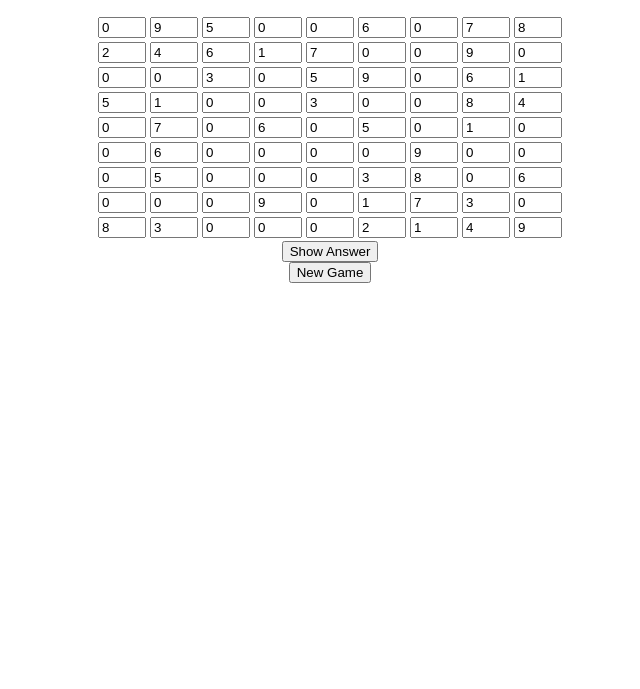
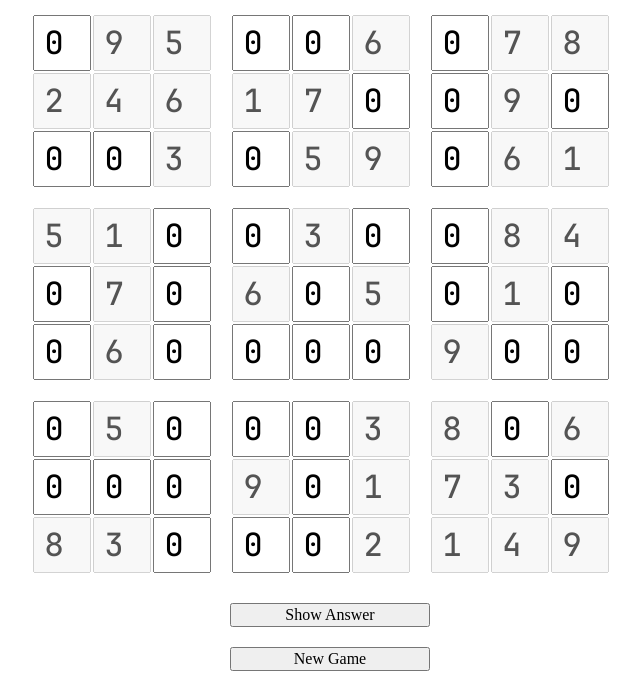
Before and after one commit to LueKely/Sudoku, a website built with Vite: page index.html in a window 1280 px wide. Shown: the part 111-800 px from the top of the page, without its empty margins (310-950 px from the left). Built offline with nearby package versions, Linux system fonts and the light colour scheme.

Commit message:
Finished for now

```diff
--- a/main.js
+++ b/main.js
@@ -15,7 +15,7 @@ const GameButton = document.querySelector('.Game');
 // table > tbody
 let Board = document.getElementById('Board').children[0];
 injectMaskedBoard();
-
+disableAllNonZero();
 AnswerButton.addEventListener('click', injectSolvedBoard);
 GameButton.addEventListener('click', () => {
 	window.location.reload();
@@ -49,3 +49,18 @@ function injectSolvedBoard() {
 		}
 	}
 }
+
+function disableAllNonZero() {
+	for (let index = 0; index < Board.childElementCount; index++) {
+		for (
+			let kindex = 0;
+			kindex < Board.children[index].childElementCount;
+			kindex++
+		) {
+			let cell = Board.children[index].children[kindex].firstChild;
+			if (cell.value != 0) {
+				cell.disabled = true;
+			}
+		}
+	}
+}
--- a/style.css
+++ b/style.css
@@ -1,3 +1,21 @@
+@font-face {
+	font-family: 'JBM-Bold';
+	font-style: normal;
+	src: url('./fonts/JetBrainsMono-Bold.woff2') format('woff2');
+}
+
+@font-face {
+	font-family: 'JBM-Light';
+	font-style: normal;
+	src: url('./fonts/JetBrainsMono-Light.woff2') format('woff2');
+}
+
+@font-face {
+	font-family: 'JBM-Medium';
+	font-style: normal;
+	src: url('./fonts/JetBrainsMono-Medium.woff2') format('woff2');
+}
+
 body {
 	margin: 0;
 	display: flex;
@@ -6,9 +24,41 @@ body {
 	flex-direction: column;
 	width: 100dvw;
 	height: 100dvh;
+	font-style: 'JBM-Light';
+}
+
+* {
+	font-family: inherit;
 }
 
 h1 {
 	font-size: 3.2em;
 	line-height: 1.1;
+	font-family: 'JBM-Bold';
 }
+
+input {
+	width: 50px;
+	height: 50px;
+	font-size: 2rem;
+	text-align: center;
+	font-family: 'JBM-Medium';
+}
+
+table {
+	border-collapse: collapse;
+}
+
+td:nth-child(3n) {
+	padding-right: 20px;
+}
+
+tr:nth-child(3n) > td {
+	padding-bottom: 20px;
+}
+
+button {
+	font-size: 1rem;
+	width: 200px;
+	margin-block: 10px;
+}
```
Also changed, not shown: fonts/JetBrainsMono-Bold.woff2 (added), fonts/JetBrainsMono-Light.woff2 (added), fonts/JetBrainsMono-Medium.woff2 (added).
